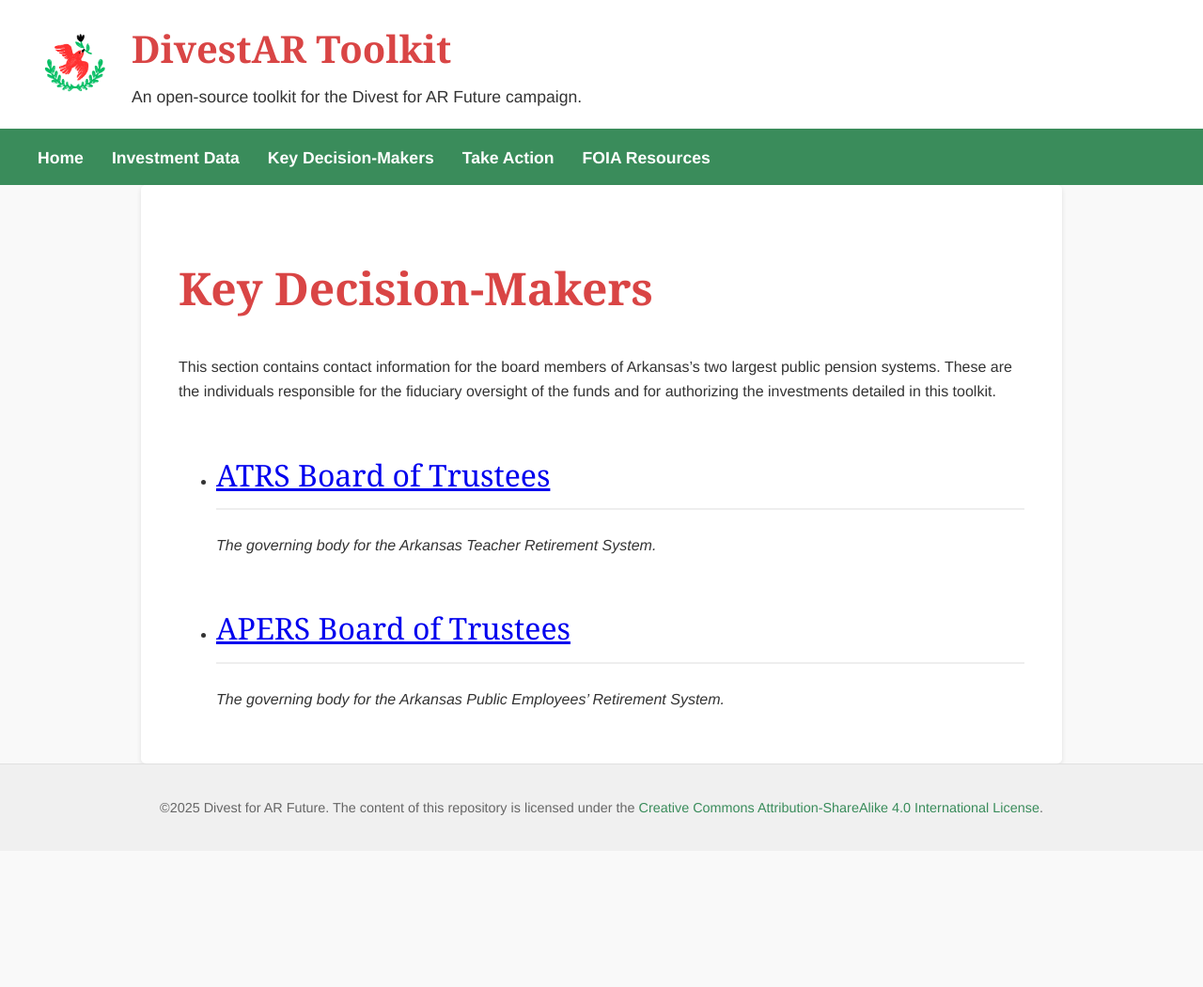
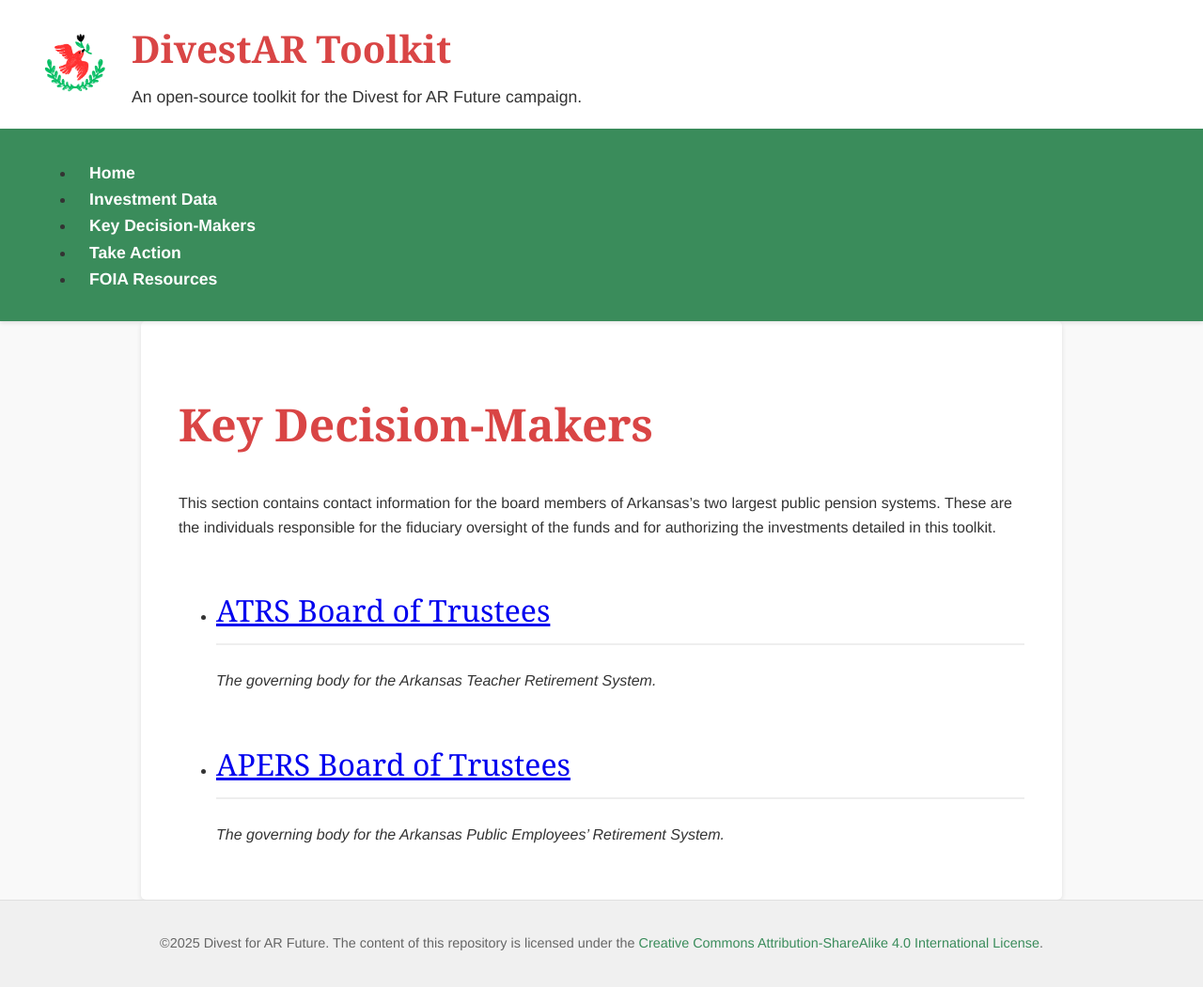
Before and after one commit to DunlapJP/divestar-toolkit, a Jekyll site: the page built from key-officials/index.md, in a window 1280 px wide. Shown: the whole page at 94% size. Built offline with Jekyll 4.4.1, drawn with Linux system fonts in a browser that asks for light colours; some web fonts are replaced; our own code applies the rules of GitHub Pages for plain Markdown files; before the commit the page ends 906 px from its top, so only the background shows below that.

Commit message:
Update style.css

```diff
--- a/assets/css/style.css
+++ b/assets/css/style.css
@@ -53,14 +53,10 @@ body {
 nav {
     background-color: var(--primary-green);
     padding: 15px 40px;
-}
-
-nav ul {
-    list-style-type: none;
-    margin: 0;
-    padding: 0;
-    display: flex;
-    gap: 30px;
+    box-shadow: 0 2px 4px rgba(0,0,0,0.1); /* Adds a subtle shadow */
+    position: sticky; /* Makes the nav bar stick to the top when scrolling */
+    top: 0;
+    z-index: 1000;
 }
 
 nav a {
@@ -68,13 +64,13 @@ nav a {
     text-decoration: none;
     font-weight: bold;
     font-size: 1.1em;
-    padding-bottom: 5px;
-    border-bottom: 2px solid transparent;
-    transition: border-bottom 0.3s;
+    padding: 10px 15px; /* Adds padding for a larger click area */
+    border-radius: 5px; /* Slightly rounded corners for the hover effect */
+    transition: background-color 0.3s ease;
 }
 
 nav a:hover {
-    border-bottom: 2px solid var(--primary-red);
+    background-color: rgba(255, 255, 255, 0.15); /* A subtle highlight on hover */
 }
 
 /* --- Main Content Area --- */
```
